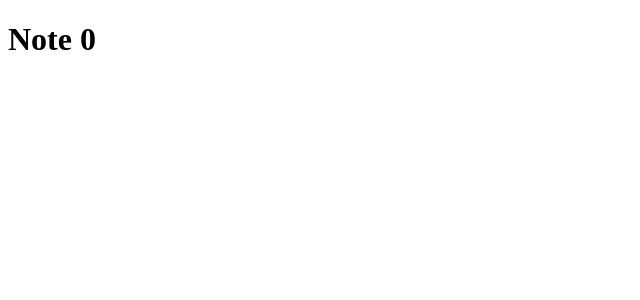
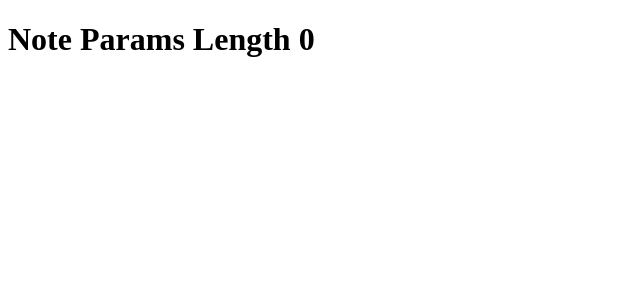
Before and after one commit to iammadanlal/next-learn, a Next.js app: page /notes/0 in a window 1280 px wide. Shown: the top 300 px of the page, without its empty margins (0-640 px from the left). Built offline with nearby package versions, Linux system fonts and the light colour scheme.

Commit message:
catch all routes

```diff
--- /dev/null
+++ b/pages/notes/[...params].jsx
@@ -0,0 +1,20 @@
+import { useRouter } from 'next/router';
+import React from 'react'
+
+const Page = () => {
+    const router = useRouter()
+    const { params } = router.query;
+    // Catch All Route - [...params].jsx
+    // route /notes/a/b/c
+    // params => [a,b,c]
+
+    // Optional Route - notes/[[...params]].jsx
+
+    return (
+        <h1>
+            Note Params Length {params & params?.length}
+        </h1>
+    )
+}
+
+export default Page;
--- a/pages/notes/[id].jsx
+++ /dev/null
@@ -1,14 +0,0 @@
-import { useRouter } from 'next/router';
-import React from 'react'
-
-const Page = () => {
-    const router = useRouter()
-    const { id } = router.query;
-    return (
-        <h1>
-            Note {id}
-        </h1>
-    )
-}
-
-export default Page;
```
Also changed, not shown: 1 other file (tests, documents, lock files or other folders).
